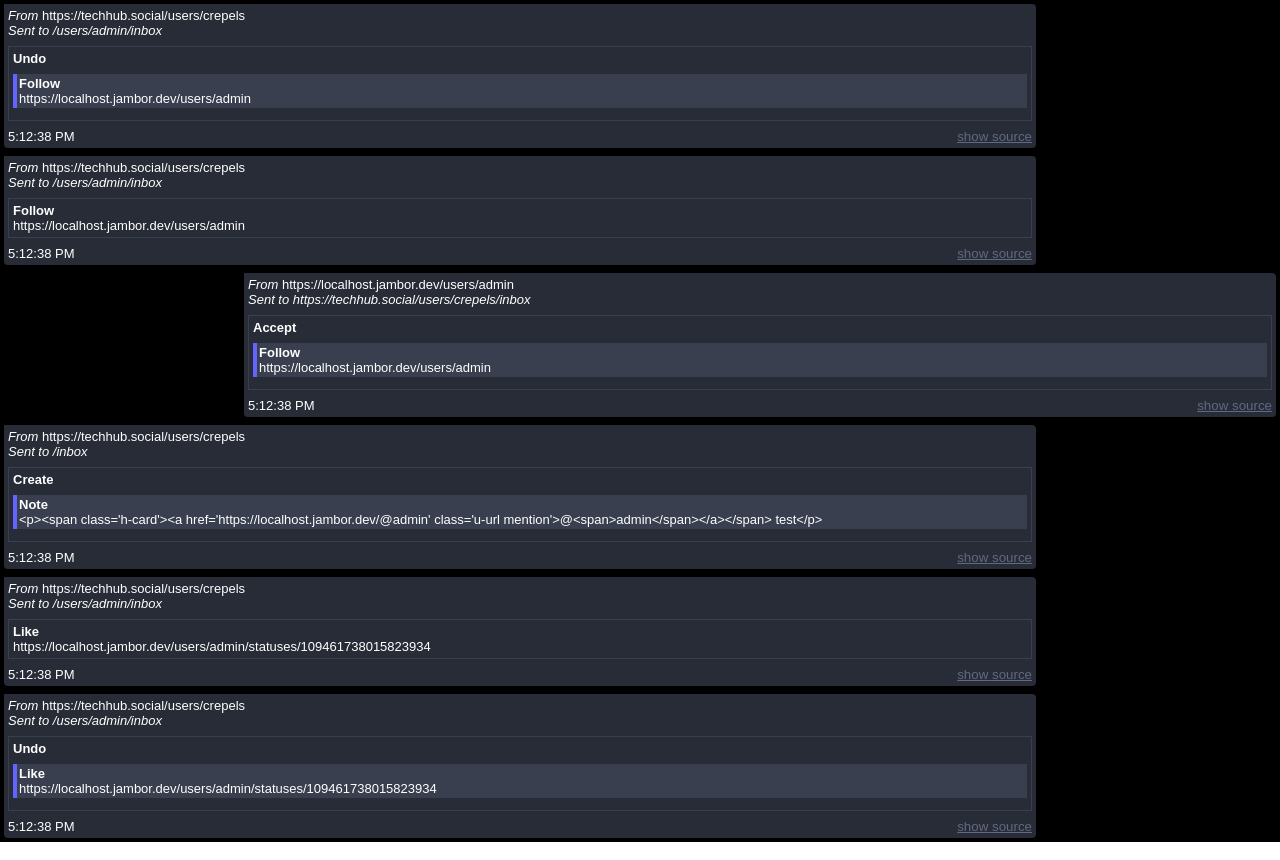
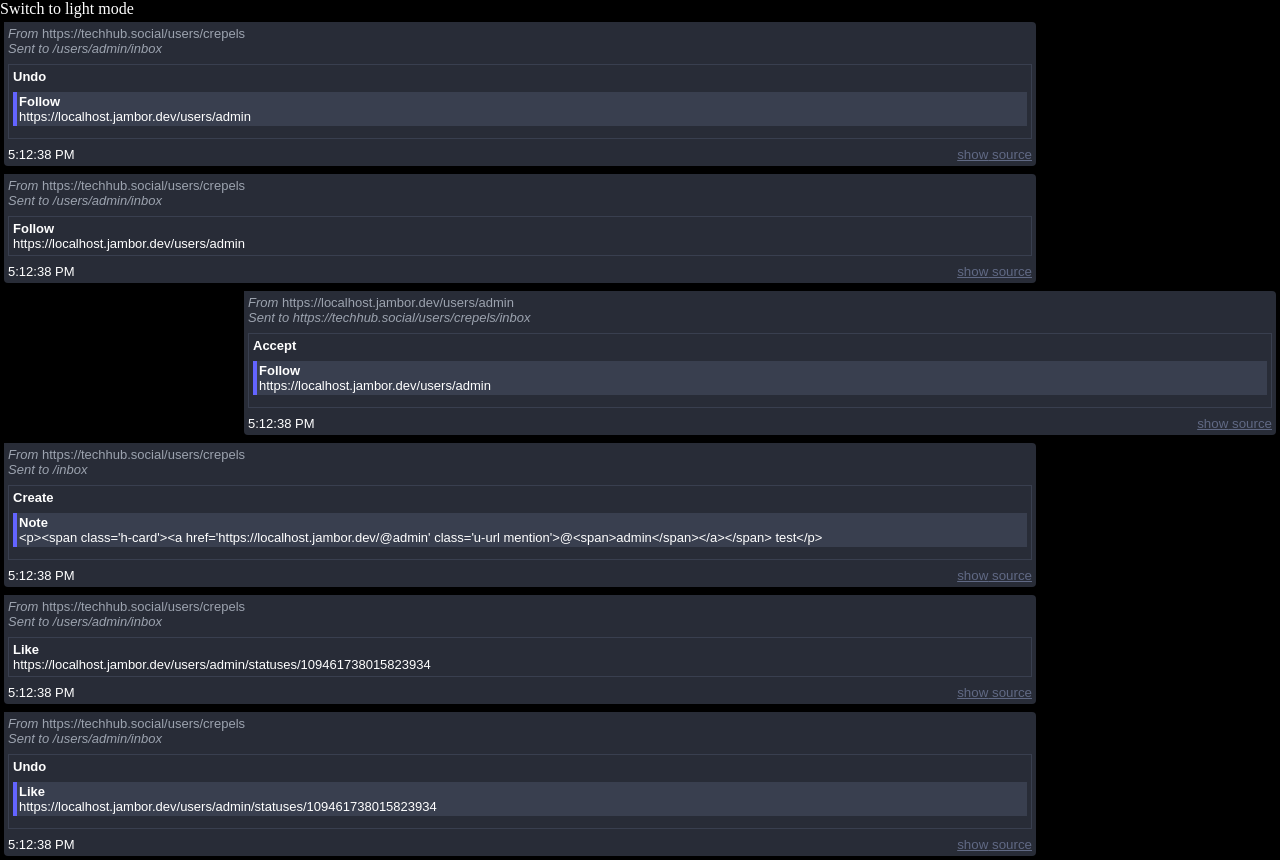
Before and after one commit to sgrj/activitypub-visualization, a React app: page / in a window 1280 px wide. Built offline with nearby package versions, Linux system fonts and the light colour scheme; the HTML template or start-up script is replaced by a standard one.

Commit message:
adding dark mode

```diff
--- a/src/activity-pub-visualization.tsx
+++ b/src/activity-pub-visualization.tsx
@@ -46,8 +46,8 @@ function Activity({ activity, nested = false }: { activity: IActivity; nested?:
     <div
       className={`my-2 p-0.5 ${
         nested
-          ? 'my-0 bg-[#393f4f] border-0 border-l-4 border-l-[#6364ff] border-solid'
-          : 'border border-solid border-[#393f4f] p-1'
+          ? 'my-0 bg-light-dark-mastodon-light-gray dark:bg-dark-mastodon-light-gray border-0 border-l-4 border-l-mastodon-primary border-solid'
+          : 'border border-solid border-light-mastodon-light-gray dark:border-dark-mastodon-light-gray p-1'
       }`}
     >
       <ActivityDetails activity={activity} />
@@ -63,29 +63,29 @@ function LogEvent({ event }: { event: ILogEvent }) {
 
   return (
     <div
-      className={`bg-white text-black dark:bg-[#282c37] dark:text-white flex flex-col p-1 m-1 rounded rounded-tl-none w-4/5 ${
+      className={`bg-white text-black dark:bg-dark-mastodon-dark-gray dark:text-white flex flex-col p-1 m-1 rounded rounded-tl-none w-4/5 ${
         event.type == 'inbound' ? 'bg-white' : 'bg-white self-end'
       }`}
     >
       {event.data.actor && (
-        <div>
+        <div className='dark:text-gray-400'>
           <span className='italic'>From</span>
           <span> {event.data.actor}</span>
         </div>
       )}
-      <div className='italic overflow-wrap: break-word'>Sent to {event.path}</div>
+      <div className='italic dark:text-gray-400'>Sent to {event.path}</div>
       <Activity activity={event.data} />
       <div className='flex flex-row items-center justify-between'>
         <div className='time'>{new Date(event.timestamp).toLocaleTimeString()}</div>
         <button
-          className='border-0 p-0 bg-inherit underline hover:no-underline text-[#606984] cursor-pointer'
+          className='border-0 p-0 bg-inherit underline hover:no-underline text-dark-mastodon-gray cursor-pointer'
           onClick={() => setShowSource(!showSource)}
         >
           {showSource ? 'hide' : 'show'} source
         </button>
       </div>
       {showSource && (
-        <pre className='font-mono overflow-auto bg-[#393f4f] p-1'>
+        <pre className='font-mono overflow-auto bg-dark-mastodon-light-gray p-1'>
           {JSON.stringify(event.data, null, 2)}
         </pre>
       )}
--- a/src/index.tsx
+++ b/src/index.tsx
@@ -1,4 +1,4 @@
-import React from 'react';
+import React, { useState } from 'react';
 import ReactDOM from 'react-dom';
 
 import ActivityPubVisualization from './activity-pub-visualization';
@@ -14,9 +14,20 @@ import logs from './logs.json';
 
 document.querySelector('body').style.margin = '0';
 
-ReactDOM.render(
-  <div className='bg-black dark'>
-    <ActivityPubVisualization logs={logs as Array<ILogEvent>} />
-  </div>,
-  elt
-);
+function Container() {
+  const [darkMode, setDarkMode] = useState(true);
+
+  return (
+    <div className={`${darkMode ? 'bg-black dark' : 'bg-[#eff3f5]'}`}>
+      <div
+        onClick={() => setDarkMode(!darkMode)}
+        className={`${darkMode ? 'text-white' : 'text-black'} cursor-pointer`}
+      >
+        Switch to {darkMode ? 'light' : 'dark'} mode
+      </div>
+      <ActivityPubVisualization logs={logs as Array<ILogEvent>} />
+    </div>
+  );
+}
+
+ReactDOM.render(<Container />, elt);
--- a/tailwind.config.js
+++ b/tailwind.config.js
@@ -1,7 +1,17 @@
+const colors = require('tailwindcss/colors');
+
 module.exports = {
   content: ['./src/**/*.{html,ts,tsx,js,jsx}'],
   theme: {
     extend: {},
+    colors: {
+      ...colors,
+      'dark-mastodon-gray': '#606984',
+      'dark-mastodon-dark-gray': '#282c37',
+      'dark-mastodon-light-gray': '#393f4f',
+      'light-mastodon-light-gray': '#c0cdd9',
+      'mastodon-primary': '#6364ff',
+    },
   },
   plugins: [],
   darkMode: 'class',
```
